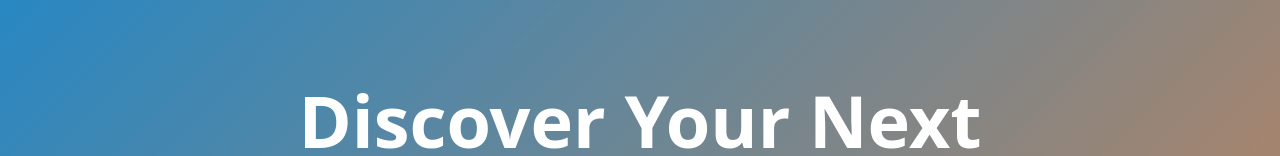
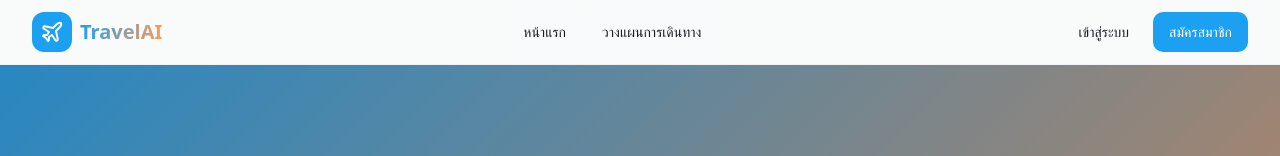
Before and after one commit to Arifeenz/paimai, a React (Vite) app: page / in a window 1280 px wide. Shown: the top 156 px of the page. Built offline with nearby package versions, Linux system fonts and the light colour scheme; no server answers; the database is empty.

Commit message:
Add top navigation bar
Add a top navigation bar with a login button in the top-right corner.

```diff
--- a/src/App.tsx
+++ b/src/App.tsx
@@ -5,6 +5,7 @@ import { QueryClient, QueryClientProvider } from "@tanstack/react-query";
 import { BrowserRouter, Routes, Route } from "react-router-dom";
 import { AuthProvider } from "@/hooks/useAuth";
 import VoiceAssistant from "@/components/chat/VoiceAssistant";
+import { Navbar } from "@/components/layout/Navbar";
 import Index from "./pages/Index";
 import Auth from "./pages/Auth";
 import Plan from "./pages/Plan";
@@ -20,6 +21,7 @@ const App = () => (
         <Toaster />
         <Sonner />
         <BrowserRouter>
+          <Navbar />
           <Routes>
             <Route path="/" element={<Index />} />
             <Route path="/auth" element={<Auth />} />
--- /dev/null
+++ b/src/components/layout/Navbar.tsx
@@ -0,0 +1,131 @@
+import { Link, useNavigate } from 'react-router-dom';
+import { useAuth } from '@/hooks/useAuth';
+import { Button } from '@/components/ui/button';
+import {
+  NavigationMenu,
+  NavigationMenuContent,
+  NavigationMenuItem,
+  NavigationMenuLink,
+  NavigationMenuList,
+  NavigationMenuTrigger,
+  navigationMenuTriggerStyle,
+} from '@/components/ui/navigation-menu';
+import {
+  DropdownMenu,
+  DropdownMenuContent,
+  DropdownMenuItem,
+  DropdownMenuTrigger,
+} from '@/components/ui/dropdown-menu';
+import { Avatar, AvatarFallback } from '@/components/ui/avatar';
+import { Plane, User, LogOut, Settings } from 'lucide-react';
+import { cn } from '@/lib/utils';
+
+export const Navbar = () => {
+  const { user, signOut } = useAuth();
+  const navigate = useNavigate();
+
+  const handleSignOut = async () => {
+    await signOut();
+    navigate('/');
+  };
+
+  return (
+    <header className="sticky top-0 z-50 w-full border-b border-border/40 bg-background/95 backdrop-blur supports-[backdrop-filter]:bg-background/60">
+      <div className="container flex h-16 max-w-screen-2xl items-center justify-between">
+        {/* Logo */}
+        <Link to="/" className="flex items-center space-x-2">
+          <div className="flex h-10 w-10 items-center justify-center rounded-lg bg-primary">
+            <Plane className="h-6 w-6 text-primary-foreground" />
+          </div>
+          <span className="hidden font-bold text-xl text-gradient sm:inline-block">
+            TravelAI
+          </span>
+        </Link>
+
+        {/* Navigation Menu */}
+        <NavigationMenu className="hidden md:flex">
+          <NavigationMenuList>
+            <NavigationMenuItem>
+              <NavigationMenuLink asChild className={navigationMenuTriggerStyle()}>
+                <Link to="/">หน้าแรก</Link>
+              </NavigationMenuLink>
+            </NavigationMenuItem>
+            <NavigationMenuItem>
+              <NavigationMenuLink asChild className={navigationMenuTriggerStyle()}>
+                <Link to="/plan">วางแผนการเดินทาง</Link>
+              </NavigationMenuLink>
+            </NavigationMenuItem>
+            {user && (
+              <NavigationMenuItem>
+                <NavigationMenuTrigger>การเดินทาง</NavigationMenuTrigger>
+                <NavigationMenuContent>
+                  <div className="grid gap-3 p-4 w-[400px]">
+                    <div className="row-span-3">
+                      <NavigationMenuLink asChild>
+                        <Link
+                          className="flex h-full w-full select-none flex-col justify-end rounded-md bg-gradient-to-b from-primary/20 to-primary/40 p-6 no-underline outline-none focus:shadow-md"
+                          to="/my-trips"
+                        >
+                          <div className="mb-2 mt-4 text-lg font-medium">
+                            การเดินทางของฉัน
+                          </div>
+                          <p className="text-sm leading-tight text-muted-foreground">
+                            ดูและจัดการแผนการเดินทางทั้งหมดของคุณ
+                          </p>
+                        </Link>
+                      </NavigationMenuLink>
+                    </div>
+                  </div>
+                </NavigationMenuContent>
+              </NavigationMenuItem>
+            )}
+          </NavigationMenuList>
+        </NavigationMenu>
+
+        {/* User Menu / Login Button */}
+        <div className="flex items-center space-x-4">
+          {user ? (
+            <DropdownMenu>
+              <DropdownMenuTrigger asChild>
+                <Button variant="ghost" className="relative h-10 w-10 rounded-full">
+                  <Avatar className="h-10 w-10">
+                    <AvatarFallback className="bg-primary text-primary-foreground">
+                      <User className="h-5 w-5" />
+                    </AvatarFallback>
+                  </Avatar>
+                </Button>
+              </DropdownMenuTrigger>
+              <DropdownMenuContent className="w-56" align="end" forceMount>
+                <DropdownMenuItem asChild>
+                  <Link to="/profile" className="flex items-center">
+                    <User className="mr-2 h-4 w-4" />
+                    <span>โปรไฟล์</span>
+                  </Link>
+                </DropdownMenuItem>
+                <DropdownMenuItem asChild>
+                  <Link to="/settings" className="flex items-center">
+                    <Settings className="mr-2 h-4 w-4" />
+                    <span>ตั้งค่า</span>
+                  </Link>
+                </DropdownMenuItem>
+                <DropdownMenuItem onClick={handleSignOut} className="flex items-center">
+                  <LogOut className="mr-2 h-4 w-4" />
+                  <span>ออกจากระบบ</span>
+                </DropdownMenuItem>
+              </DropdownMenuContent>
+            </DropdownMenu>
+          ) : (
+            <div className="flex items-center space-x-2">
+              <Button variant="ghost" asChild>
+                <Link to="/auth">เข้าสู่ระบบ</Link>
+              </Button>
+              <Button asChild>
+                <Link to="/auth">สมัครสมาชิก</Link>
+              </Button>
+            </div>
+          )}
+        </div>
+      </div>
+    </header>
+  );
+};
```
